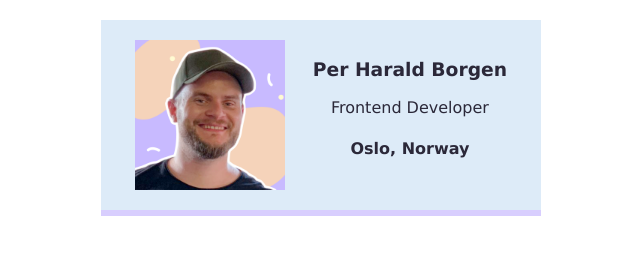
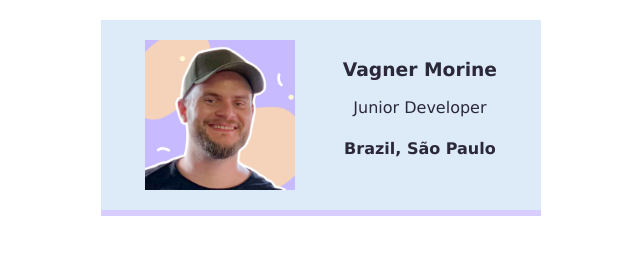
Before and after one commit to morinev/business-card, a website built with Vite: page index.html in a window 1280 px wide. Shown: the whole page, without its empty margins (319-959 px from the left). Built offline with nearby package versions, Linux system fonts and the light colour scheme.

Commit message:
Update index.html

```diff
--- a/index.html
+++ b/index.html
@@ -6,9 +6,9 @@
         <div class="card">
             <img class="avatar" src="images/per.png">
             <div >
-                <h3>Per Harald Borgen</h3>
-                <p>Frontend Developer</p>
-                <h4>Oslo, Norway</h4>
+                <h3>Vagner Morine</h3>
+                <p>Junior Developer</p>
+                <h4>Brazil, São Paulo</h4>
             </div>
         </div>
     </body>
```
